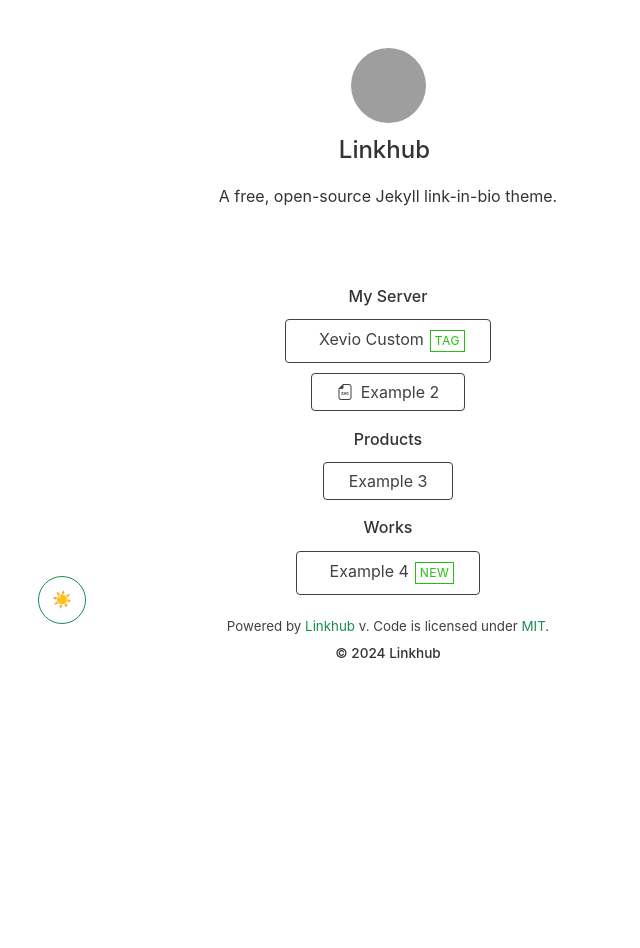
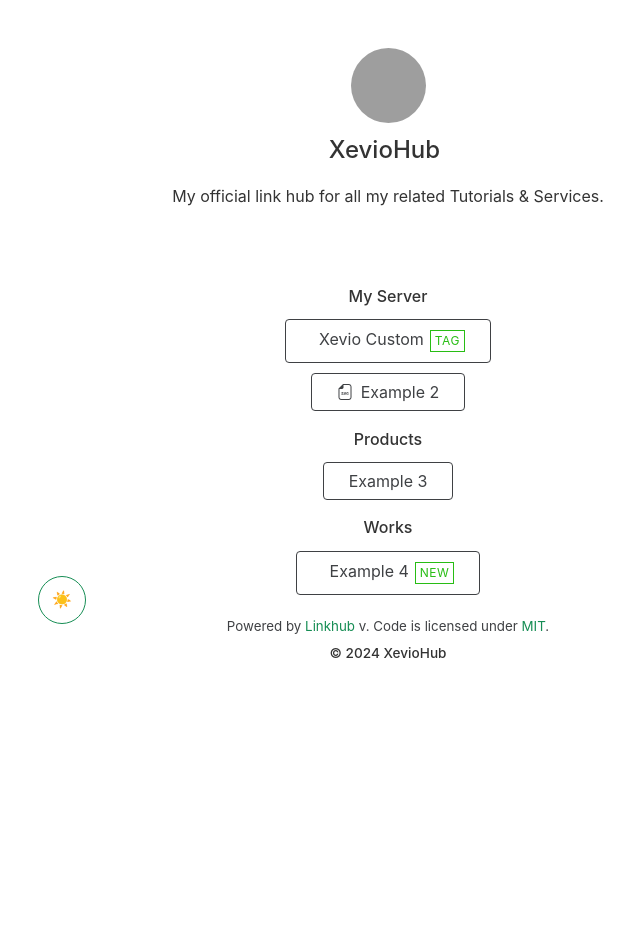
Before and after one commit to Xevioo/XevioHub, a Jekyll site: the page built from index.html, in a window 1280 px wide. Shown: the whole page, without its empty margins (252-892 px from the left). Built offline with Jekyll 4.4.1, drawn with Linux system fonts in a browser that asks for light colours; nearby versions of some CDN libraries; grey boxes are pictures that could not be loaded.

Commit message:
Update _config.yml

```diff
--- a/_config.yml
+++ b/_config.yml
@@ -2,13 +2,13 @@
 theme: linkhub-jekyll-theme
 
 # Site Configuration
-name: Linkhub  # Name of your website
+name: XevioHub  # Name of your website
 tagline: Links  # Set your preferred page title
-description: A free, open-source Jekyll link-in-bio theme.  # Also used as a meta description
+description: My official link hub for all my related Tutorials & Services.  # Also used as a meta description
 favicon:
-  path: https://i.ibb.co/SBRmBmt/favicon.png # Path / URL to the favicon of your website (e.g., 'assets/images/favicon.png')
+  path: https://i.ibb.co/yBW4z8t/favicon-32x32.png # Path / URL to the favicon of your website (e.g., 'assets/images/favicon.png')
   type: png # File format of image. Change according to your image. Supported types: https://developer.mozilla.org/en-US/docs/Web/Media/Formats/Image_types
-logo: https://picsum.photos/200.webp # Path / URL to the logo (e.g., 'assets/images/logo.png')
+logo: https://i.ibb.co/PQRj3SW/android-chrome-192x192.png # Path / URL to the logo (e.g., 'assets/images/logo.png')
 url: https://link.example.com # URL of your website
 locale: en_GB # The value specifies the locale in which these tags are marked up. It follows the format `language_TERRITORY`.
 ga4: # Google Analytics 4 measurement ID, for e.g. G-XXXXXXX (optional). Remove it if it’s not needed.
```
